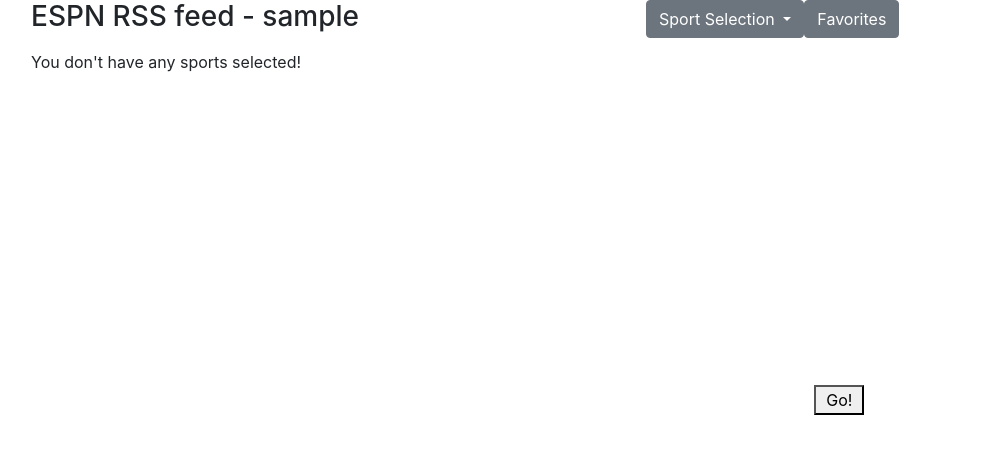
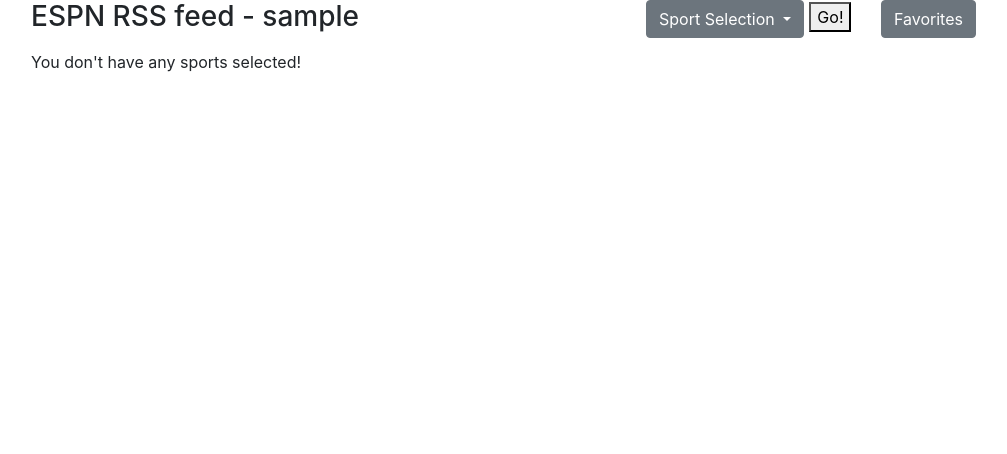
Before and after one commit to montemoranon/NewsFeed, a PHP site: page / in a window 1280 px wide. Shown: the top 454 px of the page, without its empty margins (19-1026 px from the left). Run offline with PHP 8.4, Linux system fonts and the light colour scheme; the visitor is signed in with stand-in values (Sample User, id 1); some libraries are stand-ins or nearby versions.

Commit message:
Minor tweaks in production environment

```diff
--- a/addFavorite.php
+++ b/addFavorite.php
@@ -4,7 +4,7 @@ require('common.php');
 
 $username = $_SESSION['username'];
 $link = $_POST['link'];
-$title = $_POST['title'];
+$title = $_POST['text'];
 $date = $_POST['date'];
 
 // add favorite object to user
--- a/goToFavorites.js
+++ /dev/null
@@ -1,49 +0,0 @@
-$(document).ready(function() {
-    $("#favorites-list-button").click(function() {
-        $.ajax({
-            method: "GET",
-            url: "getFavorites.php",
-            datatype: "json",
-            success: function(data) {
-                loadFavorites(data);
-            }
-        })
-    })
-})
-
-function loadFavorites(data) {
-    for (var link in data) {
-        if (data.hasOwnProperty(link)) {
-          var textDatePair = data[link];
-          console.log(val);
-        }
-    }
-}
-
-// var text = aggregateNewsItems[i]["text"];
-// var linkText = aggregateNewsItems[i]["url"]
-// var date = new Date(aggregateNewsItems[i]["date"]);
-
-// var link = document.createElement("a");
-
-// link.setAttribute("href", linkText);
-// link.setAttribute("class", "news-element");
-
-// var singleItem = document.createElement("div");
-
-// var listItem = document.createElement("li");
-// listItem.innerHTML = text + " - " + date.toLocaleDateString('en-US');
-
-// link.appendChild(listItem);
-
-// var likeButton = createLikeButton();
-// likeButton.childNodes[0].setAttribute("data-text", text);
-// likeButton.childNodes[0].setAttribute("data-link", linkText);
-// likeButton.childNodes[0].setAttribute("data-date", date);
-
-// singleItem.appendChild(link);
-// singleItem.appendChild(likeButton);
-
-// htmlListItem.appendChild(singleItem);
-
-// document.getElementById("topNewsItemsDiv").appendChild(htmlListItem);
--- a/removeFavorite.php
+++ b/removeFavorite.php
@@ -9,4 +9,4 @@ $current_users = read_database();
 unset($current_users[$username]['favorites'][$link]);
 write_database($current_users);
 
-echo json_encode($current_users);
+echo json_encode(read_database());
--- a/style.css
+++ b/style.css
@@ -19,13 +19,11 @@ body {
 }
 
 #submit-new-sports {
-    width: 50px;
-    height: 30px;
-    float: left;
-    position: absolute;
-    margin-left: 10px;
-    top: 50%;
-    margin-top: -15px;
+	margin-left: 5px;
+}
+
+#favorites-list-button {
+	margin-left: 25px;
 }
 
 #topNewsItemsDiv {
```
